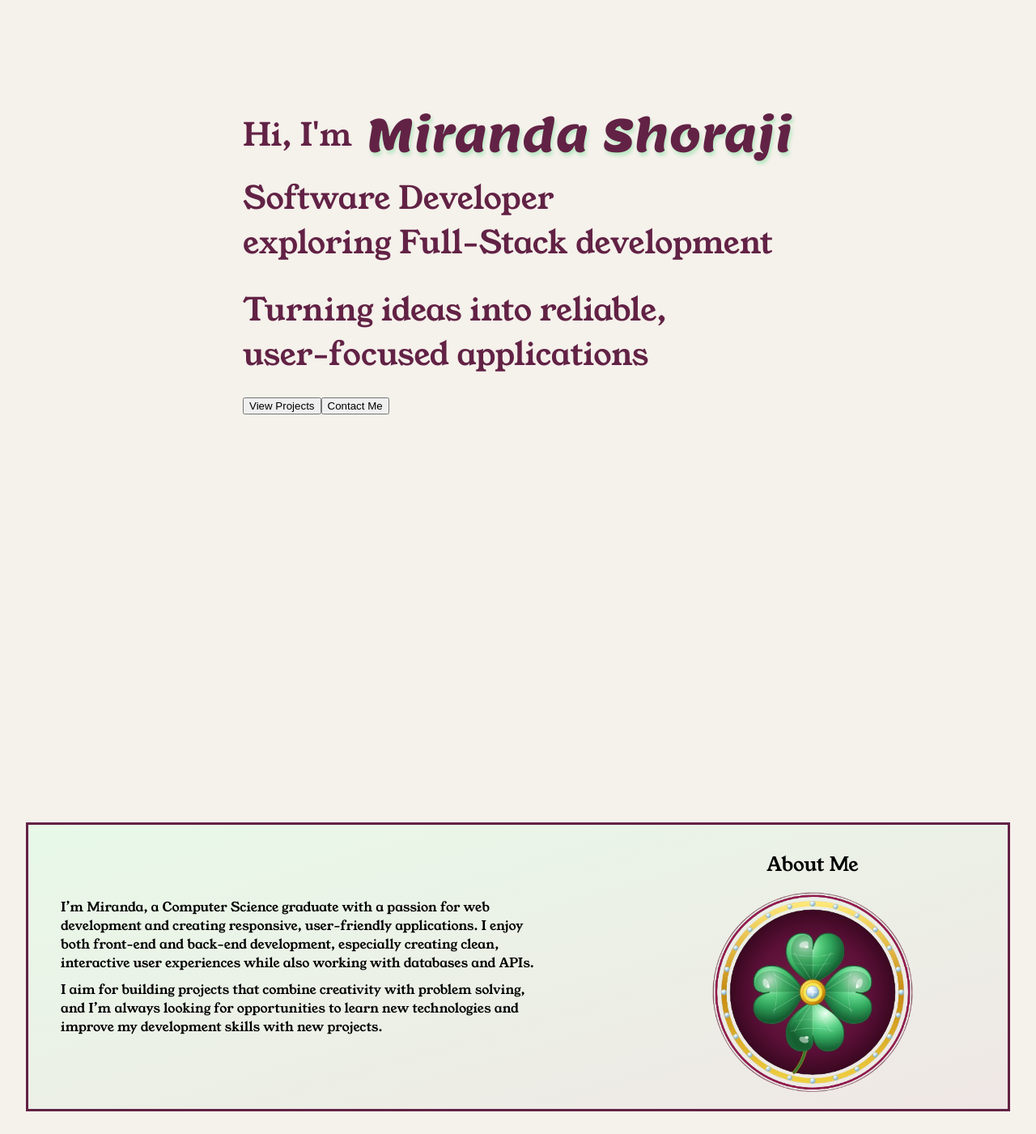
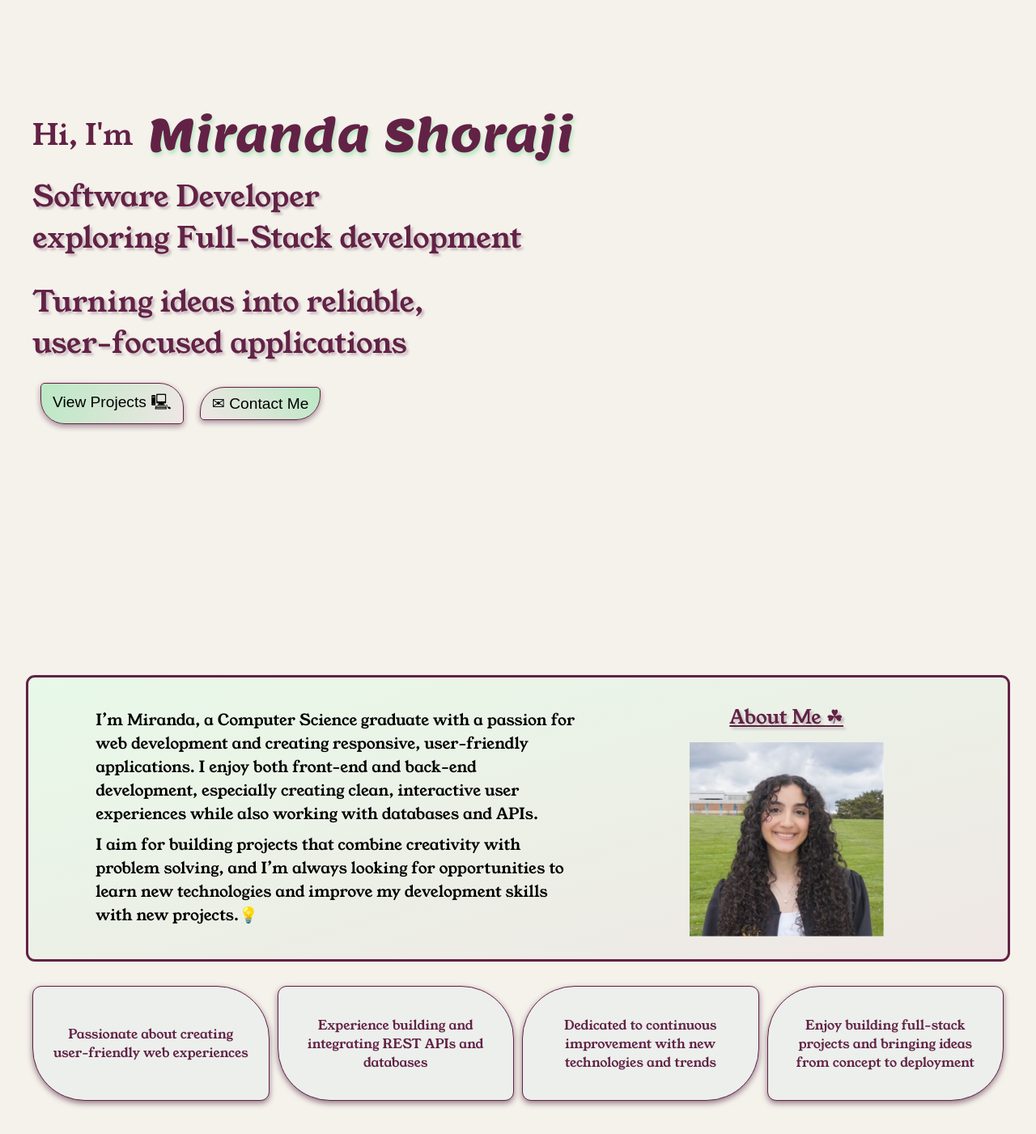
Before and after one commit to mirandashor/mirandashoraji, a React (Vite) app in the folder my-portfolio/: page / in a window 1280 px wide. Shown: the part 120-1521 px from the top of the page at 81% size. Built offline with nearby package versions, Linux system fonts and the light colour scheme.

Commit message:
finished aboutme and hero for now

```diff
--- a/my-portfolio/src/index.css
+++ b/my-portfolio/src/index.css
@@ -13,6 +13,8 @@
   --color-border: #812E5B;
   --color-box-static: #ECEFEC;
   --color-box-gradient3: linear-gradient(top to bottom, #FFFFFF, #ECEFEC, #FFFFFF);
+  --color-hero-gradient1: linear-gradient(110deg, #BAE8C4, #D5E7D4, #EFE7E5);
+  --color-hero-gradient2: linear-gradient(50deg, #EFE7E5, #D5E7D4, #BAE8C4);
   --color-accent-button: #FBBFB0;
   --color-accent-border: #812E5B;
 
@@ -36,6 +38,14 @@ body {
   font-family: 'Young Serif';
 }
 
+html {
+  scroll-behavior: smooth;
+}
+
+#About, #Skills, #Projects, #Contact {
+    scroll-margin-top: 200px;
+}
+
 
 
 
--- a/my-portfolio/src/layout/Navbar.css
+++ b/my-portfolio/src/layout/Navbar.css
@@ -33,14 +33,15 @@
     padding-right: 5px;
 }
 
-.name a {
+.name h1 {
     text-decoration: none;
     color: var(--color-box-beige);
     text-shadow: 2px 4px 4px var(--color-text-accent);
 }
 
-.name a:hover {
+.name h1:hover {
     text-shadow: 2px 4px 4px rgb(31, 109, 31);
+    cursor: pointer;
 }
 
 .navElements {
--- a/my-portfolio/src/layout/Navbar.jsx
+++ b/my-portfolio/src/layout/Navbar.jsx
@@ -11,7 +11,8 @@ const Navbar = () => {
             <nav id="navbar">
                 <div className="name">
                 <img src= "./logo.png" alt="clover"/>
-                <h1><a href ="#header">Miranda Shoraji</a></h1>
+                <h1 onClick={() => window.scrollTo({ top: 0, behavior:"smooth"})}>
+                    Miranda Shoraji</h1>
                 {/* dark mode to add later feature */}
                     {/* <button onClick={() => setDarkMode(!darkMode)}>
                         {darkMode ? <Sun size={20} /> : <Moon size={20} />}
@@ -19,7 +20,7 @@ const Navbar = () => {
                 </div>
 
                 <ul className="navElements">
-                    <li> <a href ="#aboutMe">About Me</a></li>
+                    <li> <a href ="#About">About Me</a></li>
                     <li> <a href ="#Skills">Skills</a></li>
                     <li> <a href="#Projects">Projects</a></li>
                     <li> <a href="#Contact">Contact Me</a></li>
--- a/my-portfolio/src/sections/About.css
+++ b/my-portfolio/src/sections/About.css
@@ -1,17 +1,19 @@
 #About {
-    margin-bottom: 60px;
+    margin-top: 100px;
+    margin-bottom: 300px;
 }
 
 .main {
     background: var(--color-box-gradient1);
     border: 3px solid var(--color-text-accent);
+    border-radius: 11px;
 
     max-width: 1150px;
     margin: 0 auto;
     padding: 18px 30px;
 
     display: flex;
-    justify-content: space-between;
+    justify-content: space-evenly;
     align-items: center;
 }
 
@@ -19,16 +21,23 @@
     display: flex;
     flex-direction: column;
     align-items: center;
+    text-decoration: underline;
+
+    color: var(--color-text-accent);
 }
 
 .me img {
     width: 60%;
     height: auto;
+    margin-bottom: 10px;
 }
 
 .paragraph p {
     max-width: 600px;
     margin: 10px;
+
+    font-size: 1.2rem;
+    line-height: 1.5;
 }
 
 .cards {
@@ -47,6 +56,7 @@
     align-items: center;
     text-align: center;
     min-height: 100px;
+    color: var(--color-text-accent);
 
     margin: 0;
     padding: 20px;
@@ -54,13 +64,23 @@
 
 .cards > div:nth-child(1),
 .cards > div:nth-child(2) {
-    border: 3px solid var(--color-text-accent);
+    border: 1.5px solid var(--color-text-accent);
     border-radius: 11px 65px;
+    background: var(--color-box-static);
+    box-shadow: 0 3px 7px rgba(51, 3, 37, 0.507);
 }
 
 .cards > div:nth-child(3),
 .cards > div:nth-child(4) {
-    border: 3px solid var(--color-text-accent);
+    border: 1px solid var(--color-text-accent);
     border-radius: 65px 11px;
     background: var(--color-box-static);
+    box-shadow: 0 3px 7px rgba(51, 3, 37, 0.507);
 }
+
+.cards div {
+    transition: all 0.2s ease;
+}
+.cards div:hover {
+    transform: translateY(-1.5px);
+}
--- a/my-portfolio/src/sections/About.jsx
+++ b/my-portfolio/src/sections/About.jsx
@@ -14,12 +14,12 @@ const About = () => {
                     <p>
                         I aim for building projects that combine creativity with problem solving, and I’m
                         always looking for opportunities to learn new technologies and improve my
-                        development skills with new projects.
+                        development skills with new projects.💡
                     </p>
                 </div>
                 <div className="me">
-                    <h2>About Me</h2>
-                    <img src="./logo.png" alt="picture"></img>
+                    <h2>About Me ☘︎</h2>
+                    <img src="./pfp.png" alt="picture"></img>
                 </div>
             </div>
 
--- a/my-portfolio/src/sections/Hero.css
+++ b/my-portfolio/src/sections/Hero.css
@@ -1,21 +1,23 @@
 @import url('https://fonts.googleapis.com/css2?family=Lemon&family=Young+Serif:wght@300;400;500;600&display=swap');
-/* .hero {
-
-} */
 
 #Hero{
     color: var(--color-text-accent);
-    margin-top: 170px;
-    padding-left: 300px;
 
-    font-size: 26px;
-    margin-bottom: 500px;
+    max-width: 1200px;
+
+    display: flex;
+    justify-content: center;
+    flex-direction: column;
+    text-align: left;
+
+    font-size: 1.5rem;
+    margin: 170px auto 300px;
 }
 
 .font {
     font-family: 'Lemon';
     text-shadow: 2px 4px 4px var(--color-shadow-accent);
-    font-size: 56px;
+    font-size: 3.5rem;
 }
 
 h1 {
@@ -31,4 +33,45 @@ h1 {
 h2 {
     padding: 14px 0;
     font-weight: 300;
+    text-shadow: 3px 3px 3px rgba(49, 5, 40, 0.219);
 }
+
+.heroButtons {
+    display: flex;
+    align-items: center;
+}
+
+.heroButtons button {
+    display: inline-block;
+    border: 1.5px solid var(--color-text-accent);
+    box-shadow: 0 3px 7px rgba(51, 3, 37, 0.425);
+    border-radius: 16px;
+    margin: 10px;
+    padding: 8px 14px;
+    font-size: 1.2rem;
+
+    transition: all 0.2s ease;
+}
+
+.heroButtons button:hover {
+    cursor: pointer;
+    transform: translateY(-1.5px) scale(1);
+}
+
+.heroButtons > button:nth-child(1) {
+    background: var(--color-hero-gradient1);
+    border-radius: 5px 30px;
+}
+
+.heroButtons > button:nth-child(2) {
+    background: var(--color-hero-gradient2);
+    border-radius: 30px 5px;
+}
+
+/* .heroButtons > button:nth-child(1):hover {
+    background: linear-gradient(200deg, #BAE8C4, #D5E7D4, #EFE7E5);
+}
+
+.heroButtons > button:nth-child(2):hover {
+    background: linear-gradient(80deg, #BAE8C4, #D5E7D4, #EFE7E5);
+} */
--- a/my-portfolio/src/sections/Hero.jsx
+++ b/my-portfolio/src/sections/Hero.jsx
@@ -18,8 +18,10 @@ const Hero = () => {
                 user-focused applications
             </h2>
 
-            <button>View Projects</button>
-            <button>Contact Me</button>
+            <div className="heroButtons">
+                <button>View Projects 🖳</button>
+                <button>✉ Contact Me</button>
+            </div>
 
         </section>
     );
```
Also changed, not shown: my-portfolio/public/pfp.png (added).
